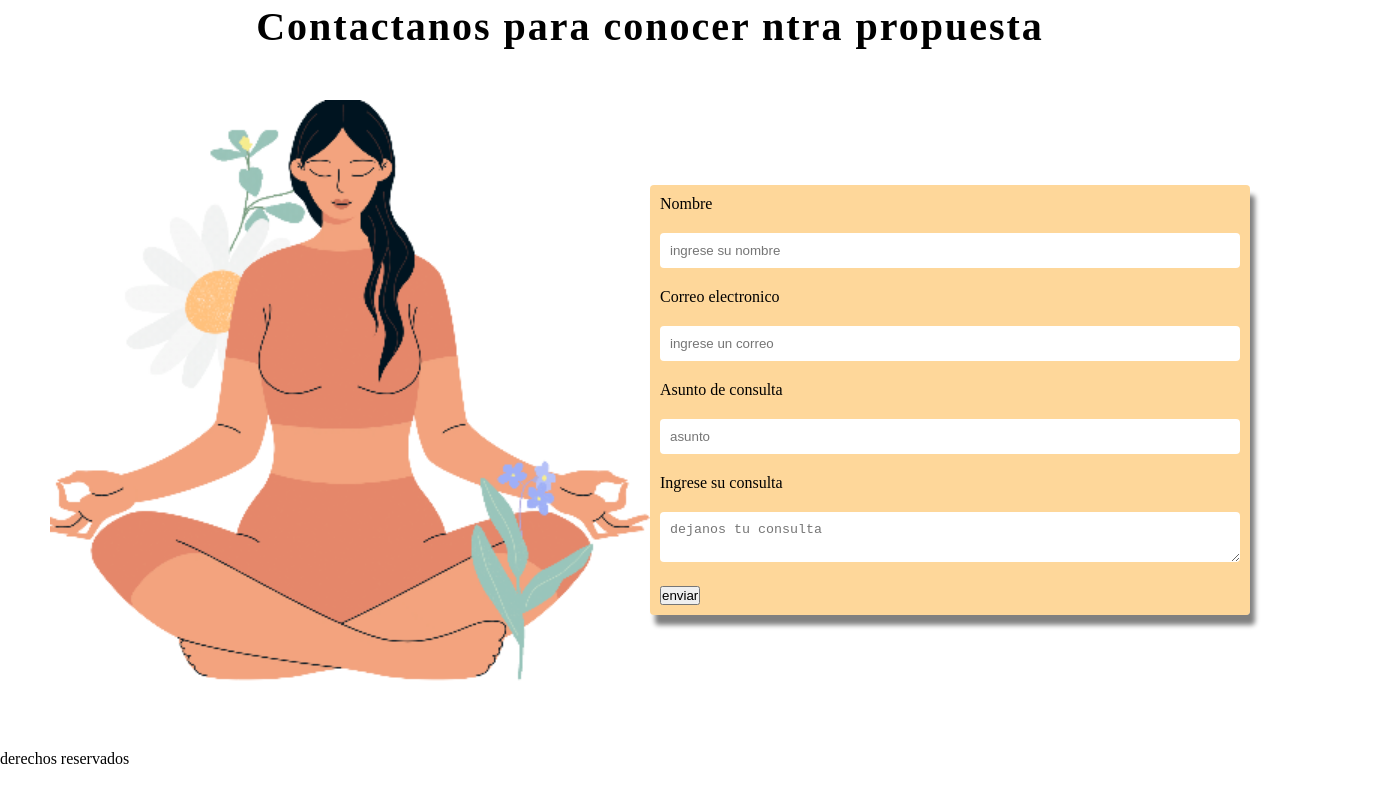
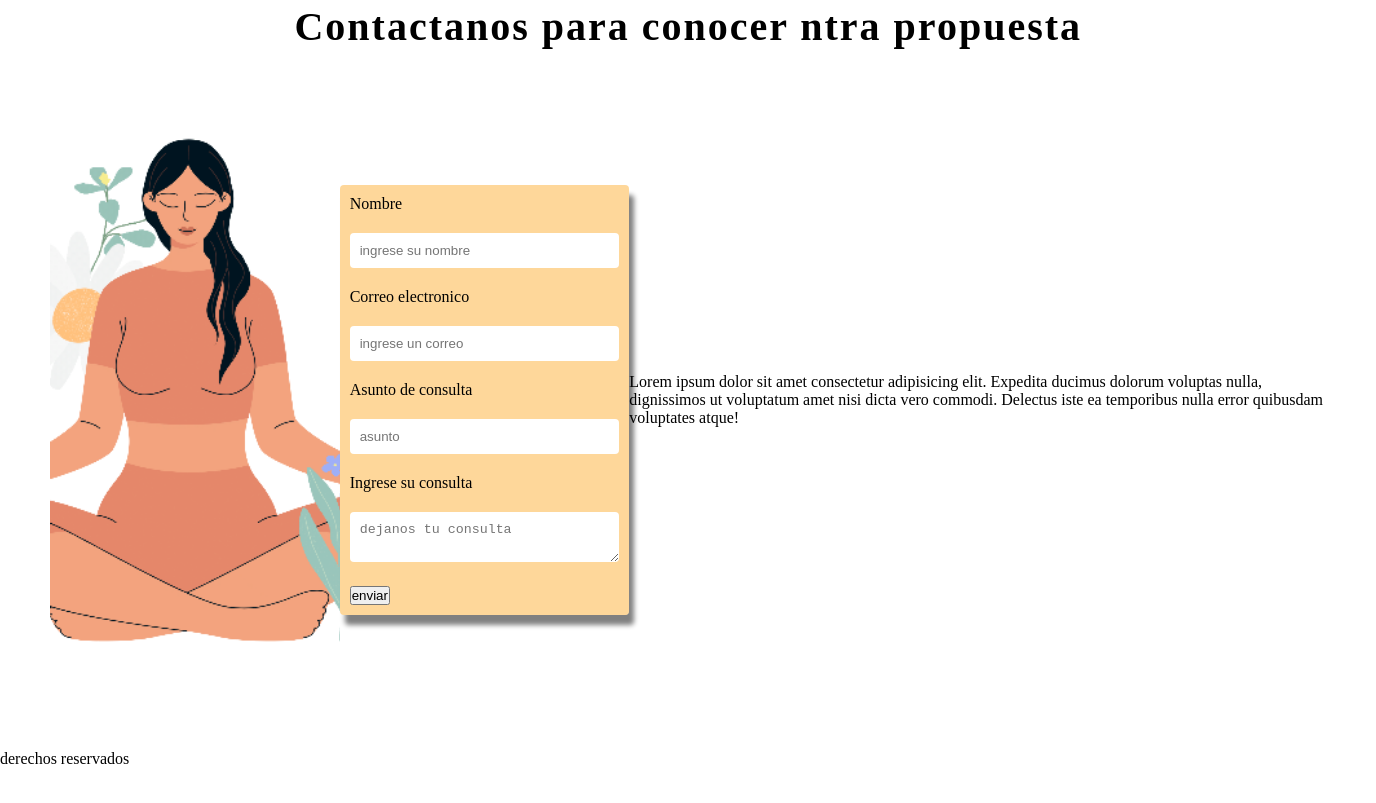
Before and after one commit to MariaPorpora/desafio2, a plain HTML site: page index.html in a window 1280 px wide. Shown: the part 901-1704 px from the top of the page, 1376 px wide, since content can reach past the window. Drawn offline with Linux system fonts and the light colour scheme.

Commit message:
agregue un p

```diff
--- a/index.html
+++ b/index.html
@@ -61,6 +61,7 @@
 
 
             </div>
+            <p>Lorem ipsum dolor sit amet consectetur adipisicing elit. Expedita ducimus dolorum voluptas nulla, dignissimos ut voluptatum amet nisi dicta vero commodi. Delectus iste ea temporibus nulla error quibusdam voluptates atque!</p>
             </div>
     </main>
 
```
